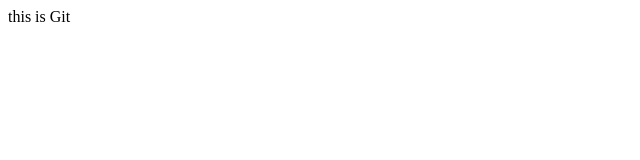
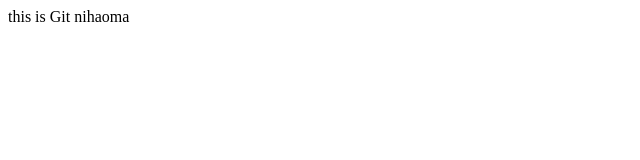
Before and after one commit to shuoge666/homeworld, a plain HTML site: page index.html in a window 1280 px wide. Shown: the full height of the page, 0-640 px from the left. Drawn offline with Linux system fonts and the light colour scheme.

Commit message:
change index.html

```diff
--- a/index.html
+++ b/index.html
@@ -8,5 +8,6 @@
 </head>
 <body>
     this is Git
+    nihaoma
 </body>
 </html>
```
